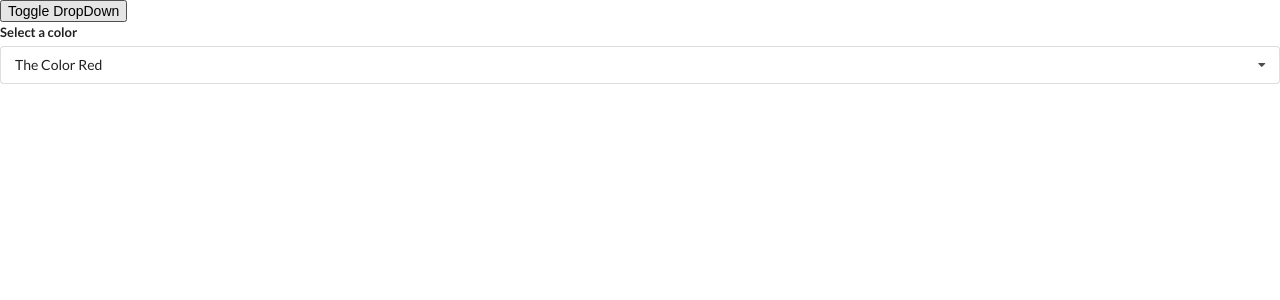
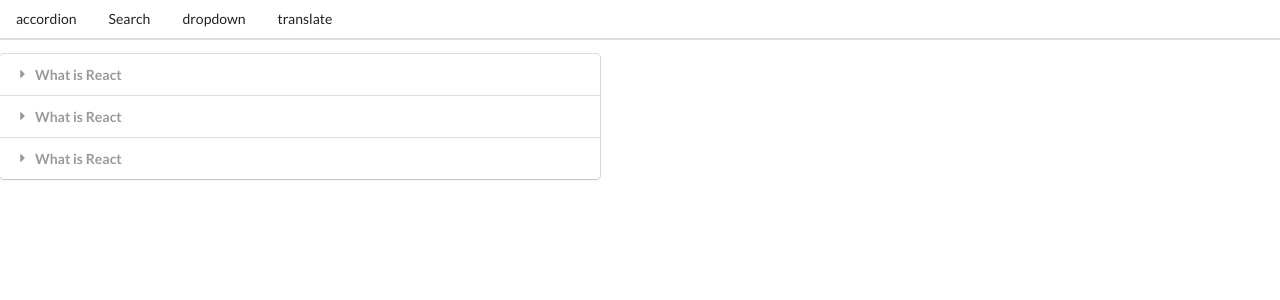
Before and after one commit to pranavkhapra/widgets, a React (Create React App) app: page / in a window 1280 px wide. Shown: the top 300 px of the page. Built offline with nearby package versions, Linux system fonts and the light colour scheme.

Commit message:
completed the header part and the meta and ctrl part

```diff
--- a/src/App.js
+++ b/src/App.js
@@ -1,23 +1,26 @@
 import React,{useState} from 'react'
-// import Accordion from './components/Accordion'
-// import Search from './components/Search'
+import Accordion from './components/Accordion'
+import Search from './components/Search'
 import DropDown from './components/DropDown'
-// const items=[
-//   {
-//     id:1,
-//     title:'What is React',
-//     content:'React is a front end javascript library'
-//   },
-//   {
-//     id:2,
-//     title:'What is React',
-//     content:' Suspendisse eleifend elit vel hendrerit posuere. Integer ac libero eget sapien aliquam hendrerit. Donec imperdiet eu ipsum eu rhoncus. Curabitur imperdiet, nulla sed sollicitudin ullamcorper, ex lorem imperdiet tortor, nec sollicitudin dui magna nec risus. Curabitur rutrum, lorem in efficitur egestas, quam tellus aliquet dolor, a faucibus justo neque vitae erat. Mauris eget sodales turpis. Sed rutrum nulla eget urna cursus, vel ullamcorper ipsum cursus. Duis quis leo iaculis, semper mauris eu, vulputate mauris. Maecenas maximus sem ut pulvinar commodo. Sed fringilla nunc sapien, venenatis varius purus lacinia id.  '
-//   },
-//   {
-//     id:3,
-//     title:'What is React',
-//   content:'Lorem ipsum dolor sit amet, consectetur adipiscing elit. Nam laoreet ac libero id egestas. In vitae purus tempor, hendrerit magna id, elementum ligula. Aliquam cursus a velit posuere imperdiet. Phasellus vel sollicitudin felis. Mauris venenatis vehicula ante, ac scelerisque magna egestas mollis. Nulla sit amet ipsum aliquam, ultricies dolor at, egestas sem. Vivamus ornare aliquam turpis in sagittis. Suspendisse cursus massa vitae urna vehicula, in pharetra lectus cursus. Maecenas a pharetra nisi, vitae feugiat quam. Pellentesque ac felis nec ex tristique vehicula quis in mi. Morbi vitae justo aliquam, fringilla nisi at, porttitor est. Sed arcu turpis, bibendum faucibus euismod nec, condimentum in sapien. Duis tristique elit nec mi accumsan volutpat. Proin pharetra leo eu tellus eleifend eleifend. Duis bibendum ante eget nulla tempus sodales. '
-// }]
+import Translate from './components/Translate'
+import Route from './components/Route'
+import Header from './components/Header'
+const items=[
+  {
+    id:1,
+    title:'What is React',
+    content:'React is a front end javascript library'
+  },
+  {
+    id:2,
+    title:'What is React',
+    content:' Suspendisse eleifend elit vel hendrerit posuere. Integer ac libero eget sapien aliquam hendrerit. Donec imperdiet eu ipsum eu rhoncus. Curabitur imperdiet, nulla sed sollicitudin ullamcorper, ex lorem imperdiet tortor, nec sollicitudin dui magna nec risus. Curabitur rutrum, lorem in efficitur egestas, quam tellus aliquet dolor, a faucibus justo neque vitae erat. Mauris eget sodales turpis. Sed rutrum nulla eget urna cursus, vel ullamcorper ipsum cursus. Duis quis leo iaculis, semper mauris eu, vulputate mauris. Maecenas maximus sem ut pulvinar commodo. Sed fringilla nunc sapien, venenatis varius purus lacinia id.  '
+  },
+  {
+    id:3,
+    title:'What is React',
+  content:'Lorem ipsum dolor sit amet, consectetur adipiscing elit. Nam laoreet ac libero id egestas. In vitae purus tempor, hendrerit magna id, elementum ligula. Aliquam cursus a velit posuere imperdiet. Phasellus vel sollicitudin felis. Mauris venenatis vehicula ante, ac scelerisque magna egestas mollis. Nulla sit amet ipsum aliquam, ultricies dolor at, egestas sem. Vivamus ornare aliquam turpis in sagittis. Suspendisse cursus massa vitae urna vehicula, in pharetra lectus cursus. Maecenas a pharetra nisi, vitae feugiat quam. Pellentesque ac felis nec ex tristique vehicula quis in mi. Morbi vitae justo aliquam, fringilla nisi at, porttitor est. Sed arcu turpis, bibendum faucibus euismod nec, condimentum in sapien. Duis tristique elit nec mi accumsan volutpat. Proin pharetra leo eu tellus eleifend eleifend. Duis bibendum ante eget nulla tempus sodales. '
+}]
     const options=[{
       label:'The Color Red',
       value:'red'
@@ -28,15 +31,61 @@ import DropDown from './components/DropDown'
       label:'The Color Blue',
       value:'blue'
     }]
-
+// const showAccordion=()=>{
+//   if(window.location.pathname==='/'){
+//     return  <Accordion items={items}/>
+//   }
+// }
+// const showList=()=>{
+//   if(window.location.pathname==='/list'){
+//     return  <Search/>
+//   }
+// }
+// const showDropDown=()=>{
+//   if(window.location.pathname==='/dropdown'){
+//     return  <DropDown/>
+//   }
+// }
+// const showTranslate=()=>{
+//   if(window.location.pathname==='/translate'){
+//     return  <Translate/>
+//   }
+// }
+// const showComponent=(route,component)=>{
+// return window.location.pathname ===route
+// ? component
+// :null
+// }
 function App() {
   const [selected,setSelected]=useState(options[0])
-  const [showDropDown,setShowDropDown]=useState(true)
+  // const [showDropDown,setShowDropDown]=useState(true)
   return (
     <div>
+      {/* {showAccordion()}
+      {showList()}
+      {showDropDown()}
+      {showTranslate()} */}
+      <Header/>
+      <Route path='/'>
+        <Accordion items={items}/>
+      </Route>
+      <Route path='/list'>
+        <Search/>
+      </Route>
+      <Route path='/dropdown'>
+        <DropDown
+        label='Select a color'
+        options={options}
+        selected={selected}
+        onSelectedChange={setSelected}
+        />
+      </Route>
+      <Route path='/translate'>
+        <Translate />
+      </Route>
+    {/* <Translate/> */}
 
-      {/* <Accordion items={items}/> */}
-      <button onClick={()=> setShowDropDown(!showDropDown)}>
+      {/* <button onClick={()=> setShowDropDown(!showDropDown)}>
         Toggle DropDown
       </button>
       {showDropDown?
@@ -44,7 +93,7 @@ function App() {
       onSelectedChange={setSelected}
       options={options}/>
       :null
-}
+} */}
       {/* <Search/> */}
     </div>
   )
--- /dev/null
+++ b/src/components/Convert.js
@@ -0,0 +1,38 @@
+import React,{useState,useEffect} from 'react'
+import axios from 'axios'
+function Convert({language,text}) {
+    const [translated,setTranslated]=useState('')
+    const [debouncedText,setDebouncedText]=useState(text)
+    useEffect(()=>{
+    const timerId=setTimeout(() => {
+            setDebouncedText(text)
+        }, 500);
+
+        return()=>{
+            clearTimeout(timerId)
+        }
+    },[text])
+
+    useEffect(()=>{
+        const doTranslation=async()=>{
+  const response= await axios.post('https://translation.googleapis.com/language/translate/v2',{},{
+	      params:{
+		  q:debouncedText,
+		  target:language.value,
+		  key:'AIzaSyCHUCmpR7cT_yDFHC98CZJy2LTms-IwDlM'
+	      }
+  })
+  setTranslated(response.data.data.translations[0].translatedText)
+}
+doTranslation()
+    },[language,debouncedText])
+    return (
+        <div>
+            <h1 className='ui header'> {translated}
+            </h1>
+
+        </div>
+    )
+}
+
+export default Convert
--- a/src/components/DropDown.js
+++ b/src/components/DropDown.js
@@ -1,6 +1,6 @@
 import React, { useState,useEffect,useRef} from 'react'
 
-function DropDown({options,selected,onSelectedChange}) {
+function DropDown({options,selected,onSelectedChange,label}) {
     const [open,setOpen]=useState(false);
     const ref=useRef();
       useEffect(()=>{
@@ -36,7 +36,7 @@ function DropDown({options,selected,onSelectedChange}) {
     return (
         <div ref={ref} className='ui form'>
             <div className='field'>
-                <label className="label">Select a color</label>
+                <label className="label">{label}</label>
                 <div onClick={()=>setOpen(!open)}
                 className={`ui selection dropdown ${open ? 'visible active': ''}`}>
                   <i className='dropdown icon'></i>
@@ -44,8 +44,10 @@ function DropDown({options,selected,onSelectedChange}) {
                   <div className={`menu ${open ? 'visible transition':''}`} >
                       {renderedOptions}
                       </div>
+
                 </div>
             </div>
+            <p style={{color:selected.value}}>This text is {selected.value}</p>
         </div>
     )
 }
--- /dev/null
+++ b/src/components/Header.js
@@ -0,0 +1,23 @@
+import React from 'react'
+import Link from './Link'
+
+function Header() {
+    return (
+        <div className='ui secondary pointing menu'>
+            <Link href='/' className='item'>
+                accordion
+            </Link>
+            <Link href='/list' className='item'>
+                Search
+            </Link>
+            <Link href='/dropdown' className='item'>
+                dropdown
+            </Link>
+            <Link href='/translate' className='item'>
+                translate
+            </Link>
+        </div>
+    )
+}
+
+export default Header
--- /dev/null
+++ b/src/components/Link.js
@@ -0,0 +1,22 @@
+import React from 'react'
+
+function Link({href,className,children}) {
+    const onClick=(event)=>{
+       if(event.metaKey || event.ctrlKey){
+           return;
+       }
+
+
+
+        event.preventDefault();//stops for the prevent the full page reload
+        window.history.pushState({},'',href)
+
+        const navEvent = new PopStateEvent('popstate');
+        window.dispatchEvent(navEvent)
+    }
+    return (
+        <a onClick={onClick}className={className} href={href}>{children}</a>
+    )
+}
+
+export default Link
--- /dev/null
+++ b/src/components/Route.js
@@ -0,0 +1,21 @@
+import {useEffect, useState} from 'react'
+
+function Route({path,children}) {
+   const [currentPath,setCurrentPath]=useState(window.location.pathname)
+   useEffect(()=>{
+      const onLocationChange=()=>{
+        setCurrentPath(window.location.pathname)
+      }
+      window.addEventListener('popstate',onLocationChange)
+      return ()=>{
+         window.removeEventListener('popstate',onLocationChange)
+      }
+   })
+    return (
+       currentPath===path
+       ?children
+       :null
+    )
+}
+
+export default Route
--- /dev/null
+++ b/src/components/Translate.js
@@ -0,0 +1,48 @@
+import React,{useState} from 'react'
+import DropDown from './DropDown'
+import Convert from './Convert'
+
+const options=[{
+    label:'Afrikaans',
+    value: 'af'
+},
+{
+    label:'arabic',
+    value: 'ar'
+},{
+    label:'Hindi',
+    value: 'hi'
+
+}
+
+
+]
+
+
+function Translate() {
+    const [language,setLanguage]=useState(options[0])
+   const [text,setText]=useState('')
+    return (
+        <div>
+            <div className='ui form'>
+            <div className='field'>
+                <label>Enter Text</label>
+            <input
+            type='text'
+            value={text}
+            onChange={(event)=>{setText(event.target.value)}}
+            />
+            </div>
+            </div>
+
+            <DropDown
+            label='Select a language'
+            options={options} selected={language} onSelectedChange={setLanguage}/>
+             <hr/>
+             <h3 className='ui header'>Output</h3>
+             <Convert text={text} language={language}/>
+        </div>
+    )
+}
+
+export default Translate
--- a/src/index.js
+++ b/src/index.js
@@ -3,5 +3,4 @@ import ReactDOM from 'react-dom';
 import App from './App';
 
 ReactDOM.render(
-<App/>,document.getElementById('root')
-);
+<App/>,document.getElementById('root'));
```
